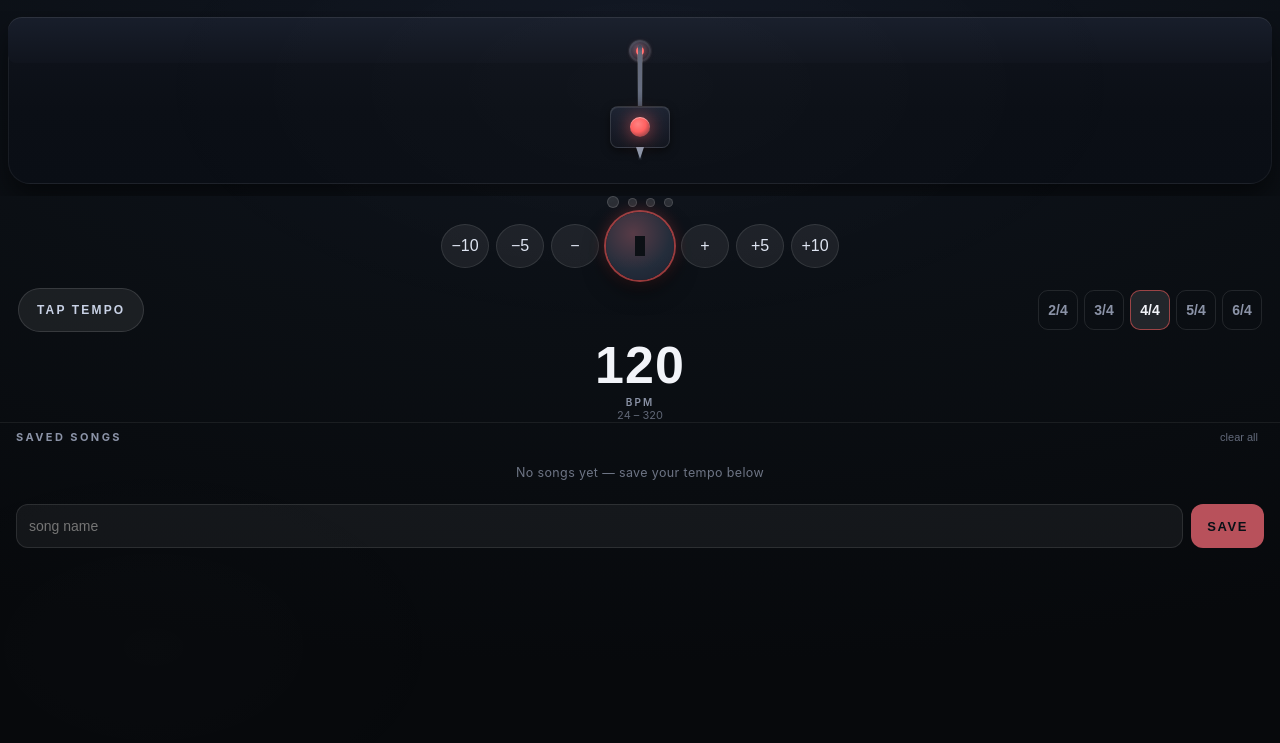
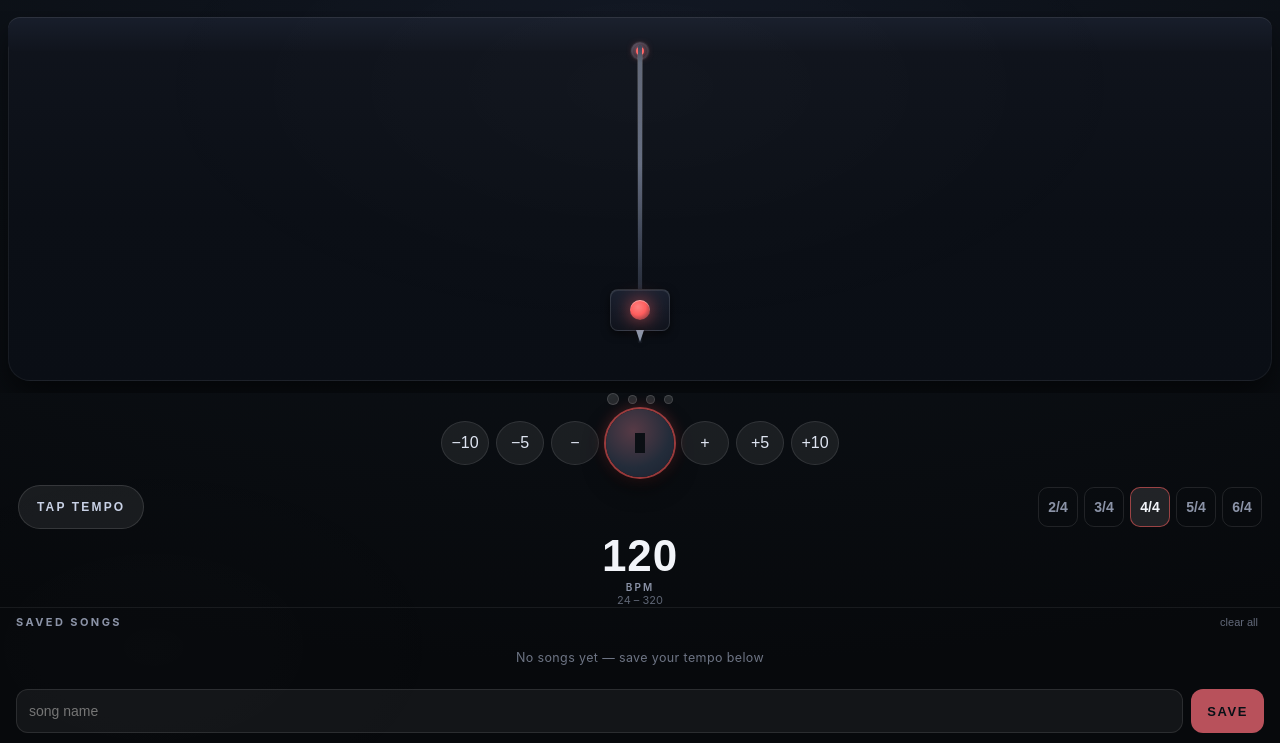
Before and after one commit to barakh/Movetronome, a plain HTML site: page index.html in a window 1280 px wide. Shown: the part 57-800 px from the top of the page. Drawn offline with Linux system fonts and the light colour scheme.

Commit message:
Lengthen pendulum and slim the pivot mechanism

```diff
--- a/index.html
+++ b/index.html
@@ -66,14 +66,14 @@
     box-shadow: inset 0 1px 0 rgba(255,255,255,.06), 0 14px 30px rgba(0,0,0,.55);
   }
   .topbar {
-    position: absolute; left: 8px; right: 8px; top: 6px; height: 46px;
+    position: absolute; left: 8px; right: 8px; top: 6px; height: 34px;
     background: linear-gradient(180deg, #181e2b, #10141d);
-    border-radius: 14px 14px 8px 8px;
+    border-radius: 12px 12px 6px 6px;
     box-shadow: inset 0 1px 0 rgba(255,255,255,.09);
   }
   .pivotcap {
-    position: absolute; left: 50%; top: 23px; width: 22px; height: 22px;
-    margin-left: -11px; border-radius: 50%;
+    position: absolute; left: 50%; top: 25px; width: 18px; height: 18px;
+    margin-left: -9px; border-radius: 50%;
     background: radial-gradient(circle at 35% 30%, #3a4356, #1b212e 70%);
     box-shadow: inset 0 0 0 2px rgba(255,255,255,.08), 0 0 0 1px rgba(255,255,255,.05);
   }
@@ -136,10 +136,10 @@
   .dot.strong { width: 12px; height: 12px; }
   .readout { text-align: center; }
   .bpm {
-    font-size: 52px; font-weight: 650; line-height: 1; color: #f2f4f9;
+    font-size: 44px; font-weight: 650; line-height: 1; color: #f2f4f9;
     font-variant-numeric: tabular-nums; letter-spacing: .02em;
     background: transparent; border: none; outline: none; text-align: center;
-    width: 130px; height: 62px;
+    width: 118px; height: 50px;
   }
   .bpm:focus { box-shadow: 0 0 0 2px color-mix(in srgb, var(--acc, #29e0ff) 45%, transparent); border-radius: 12px; background: rgba(255,255,255,.06); }
   .bpm::-webkit-inner-spin-button, .bpm::-webkit-outer-spin-button { -webkit-appearance: none; margin: 0; }
@@ -177,7 +177,7 @@
   }
   .tab.on { background: rgba(255,255,255,.1); color: #f2f4f9; border-color: color-mix(in srgb, var(--acc, #29e0ff) 55%, transparent); }
   .songs {
-    position: relative; flex: 1 1 auto; min-height: 118px; display: flex; flex-direction: column;
+    position: relative; flex: 0 1 auto; min-height: 0; display: flex; flex-direction: column;
     border-top: 1px solid rgba(255,255,255,.07);
   }
   .songhead {
@@ -189,7 +189,7 @@
   #list {
     max-height: 190px;
   }
-  ul { list-style: none; margin: 0; padding: 0; max-height: 210px; overflow-y: auto; overscroll-behavior: contain; -webkit-overflow-scrolling: touch; }
+  ul { list-style: none; margin: 0; padding: 0; flex: 1 1 auto; max-height: 210px; min-height: 0; overflow-y: auto; overscroll-behavior: contain; -webkit-overflow-scrolling: touch; }
   ul li { display: flex; align-items: center; gap: 8px; }
   .row {
     display: flex; align-items: center; gap: 8px; padding: 11px 16px; flex: 1 1 auto;
@@ -333,7 +333,7 @@
     var st = $(".stage");
     var sw = st.clientWidth, sh = st.clientHeight;
     if (!sw || !sh) return;
-    var ARC = clamp(Math.min(sh * 0.62, sw * 0.5, 260), 110, 260);
+    var ARC = clamp(Math.min(sh * 0.78, sw * 0.6, 340), 130, 340);
     pend.style.height = ARC + "px";
     st.style.minHeight = 34 + ARC + 26 + "px";
     var sc = $("#scale");
```
